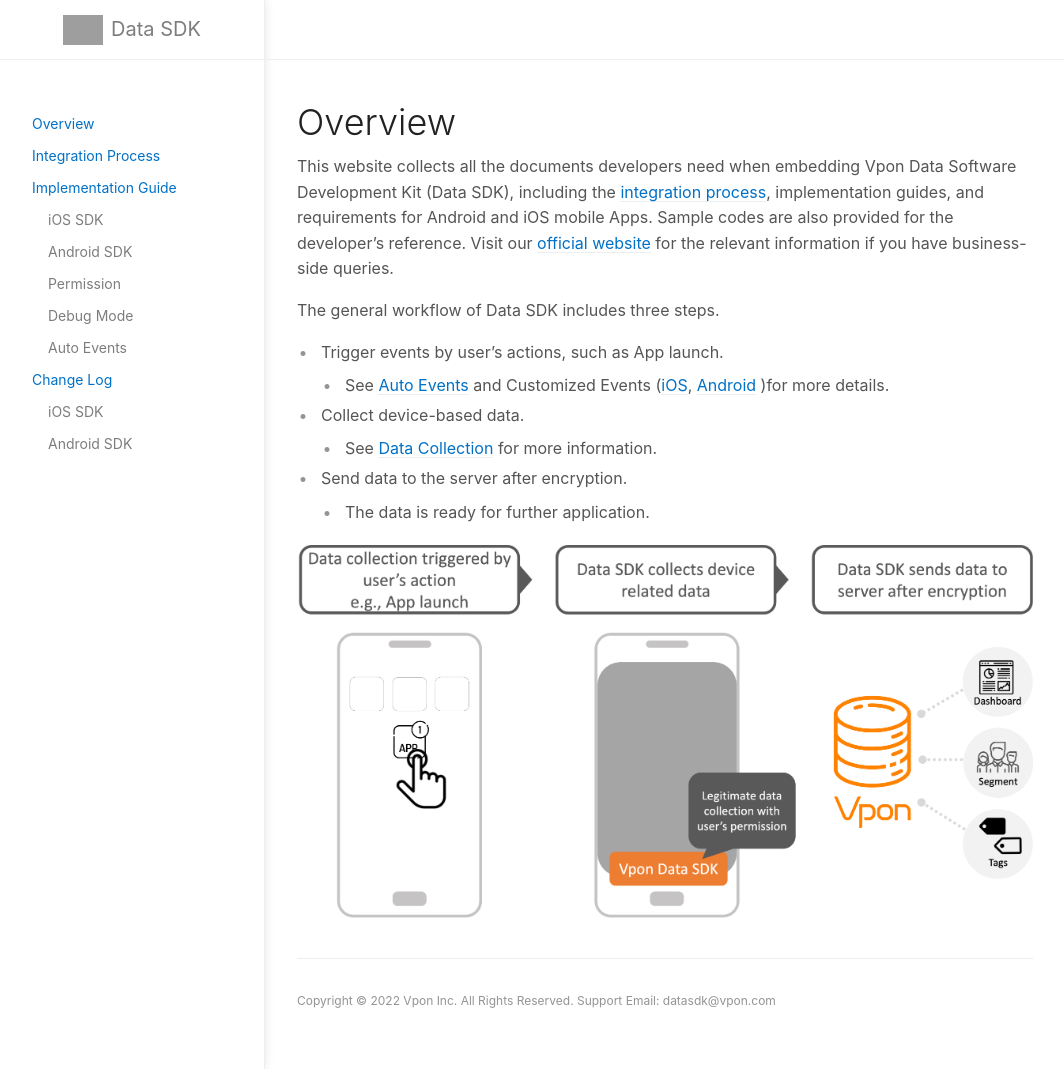
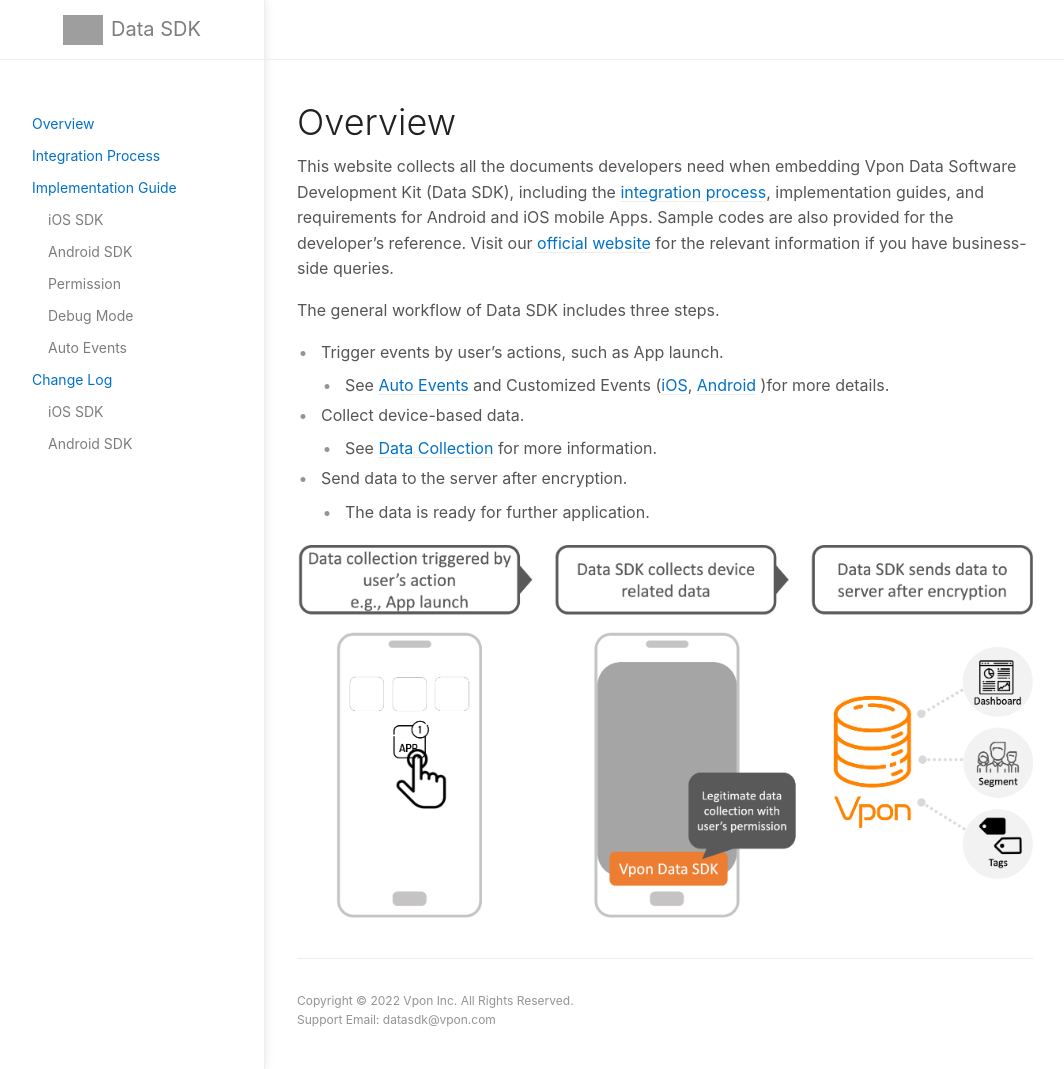
Before and after one commit to vpon-data/data-sdk, a Jekyll site: the page built from index.md, in a window 1280 px wide and 1069 px high. Shown: the whole window, without its empty margins (107-1171 px from the left). Built offline with Jekyll 4.4.1, drawn with Linux system fonts in a browser that asks for light colours; grey boxes are pictures that could not be loaded.

```diff
--- a/_config.yml
+++ b/_config.yml
@@ -73,7 +73,7 @@ nav_sort: case_insensitive # default, equivalent to nil
 # back_to_top: true
 # back_to_top_text: "Back to top"
 
-footer_content: "Copyright &copy; 2022 Vpon Inc. All Rights Reserved. Support Email: datasdk<span>@vpon.com</span>"
+footer_content: "Copyright &copy; 2022 Vpon Inc. All Rights Reserved. <br/> Support Email: datasdk<span>@vpon.com</span>"
 
 # Footer last edited timestamp
 last_edit_timestamp: true # show or hide edit time - page must have `last_modified_date` defined in the frontmatter
```
